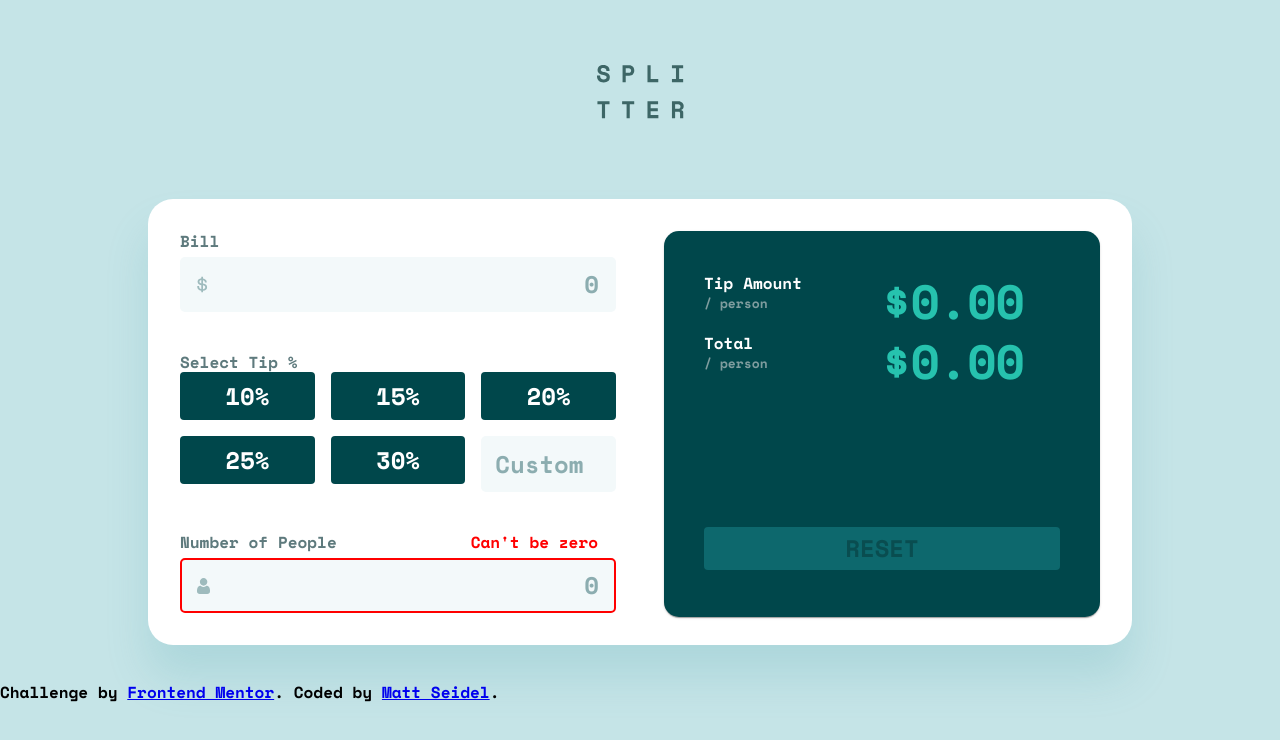
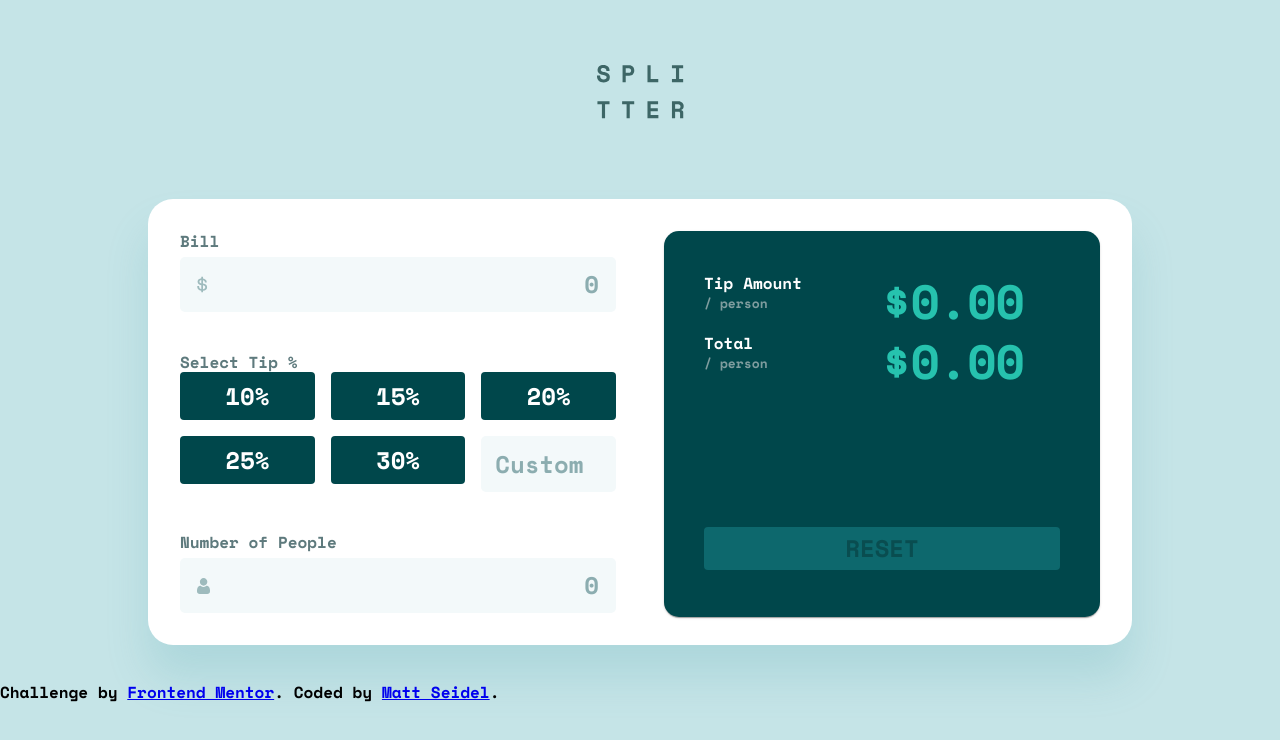
Before and after one commit to mseidel819/tip-calculator, a React (Create React App) app: page / in a window 1280 px wide. Shown: the top 740 px of the page. Built offline with nearby package versions, Linux system fonts and the light colour scheme.

Commit message:
corrected error bug on first load

```diff
--- a/src/App.js
+++ b/src/App.js
@@ -8,9 +8,9 @@ import TipInput from "./input/input.component.jsx";
 import ResultsOutput from "./results/results.component.jsx";
 
 function App() {
-  const [bill, setBill] = useState(null);
-  const [people, setPeople] = useState(null);
-  const [percent, setPercent] = useState(null);
+  const [bill, setBill] = useState("");
+  const [people, setPeople] = useState("");
+  const [percent, setPercent] = useState("");
 
   const onBillChange = (e) => {
     const billInput = e.target.value;
```
